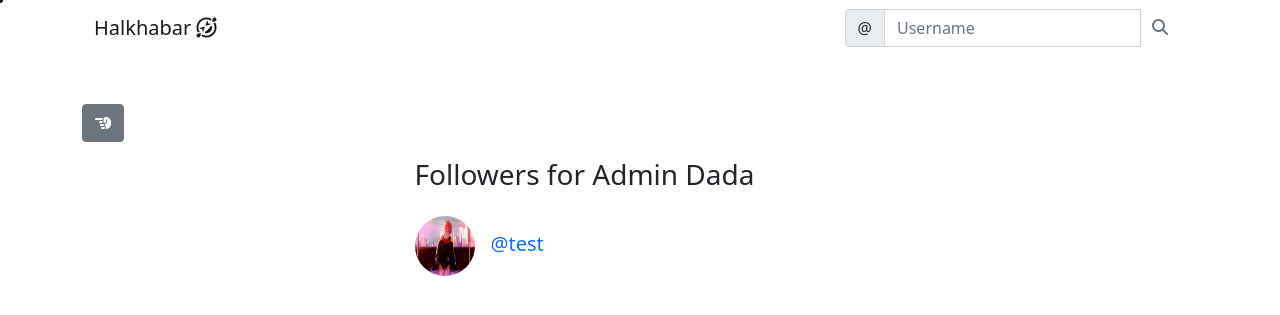
After one commit to AnuraghSarkar/Halkhabar, a Django app: page /social/profile/1/followers/ in a window 1280 px wide. The commit adds this page. Shown: the top 315 px of the page. Run offline with Django 3.2, Linux system fonts and the light colour scheme; data comes from the database, SQL or seed files in the repository; both versions use the stored data as it was after the commit; parts of the project's set-up code (start-up, migrations or seed data) failed here and were passed over; some libraries are stand-ins or nearby versions.

Commit message:
Display Followers Added

```diff
--- a/landing/templates/landing/navbar.html
+++ b/landing/templates/landing/navbar.html
@@ -59,7 +59,7 @@
           ></a>
           <ul class="dropdown-menu">
             <li>
-              <a href="{% url 'profile' user.profile.pk %}" class="dropdown-item">Profile</a>
+              <a href="{% url 'profile' request.user.profile.pk %}" class="dropdown-item">Profile</a>
             </li>
 
             <li>
--- /dev/null
+++ b/social/templates/social/followers_list.html
@@ -0,0 +1,32 @@
+{% extends 'landing/base.html' %}
+
+{% block content %}
+<div class="container">
+    <div class="row mt-5">
+        <div class="col-md-3 col-sm-6">
+            <a href="{% url 'profile' profile.pk %}" class="btn btn-secondary"><i class="fas fa-hand-point-left"></i>
+            </a>
+        </div>
+    </div>
+
+    <div class="row justify-content-center mt-3">
+    	<div class="col-md-5 col-sm-12">
+    		{% if profile.name %}
+    		<h3>Followers for {{ profile.name }}</h3>
+    		{% else %}
+    		<h3>Followers for @{{ profile.user.username }}</h3>
+    		{% endif %}
+    	</div>
+    </div>
+
+    {% for follower in followers %}
+    <div class="row justify-content-center">
+    	<div class="col-md-5 col-sm-12 position-relative my-3">
+    		<a href="{% url 'profile' follower.profile.pk %}" class="post-link"><img class="rounded-circle post-img" height="60" width="60" src="{{ follower.profile.picture.url }}" /></a>
+    		<a href="{% url 'profile' follower.profile.pk %}" class="post-link"><h5 class="mt-3">@{{ follower.username }}</h5></a>
+
+    	</div>
+    </div>
+    {% endfor %}
+</div>
+{% endblock content %}
--- a/social/templates/social/post_list.html
+++ b/social/templates/social/post_list.html
@@ -18,7 +18,7 @@
     </div>
   </div>
   {% for post in post_list %}
-  <div class="row justify-content-center mt-3">
+  <div class="row justify-content-center mt-3 mb-5">
     <div class="col-md-5 col-sm-12 border-bottom position-relative">
       <div>
         <a href="{% url 'profile' post.author.profile.pk %}">
--- a/social/urls.py
+++ b/social/urls.py
@@ -1,6 +1,6 @@
 from django.urls import path
 from django.urls.conf import include
-from .views import PostListView, PostDetailView, PostEditView, PostDeleteView, CommentDeleteView, ProfileView, ProfileEditView, AddFollower, RemoveFollower, AddDislike, AddLike, UserSearch
+from .views import PostListView, PostDetailView, PostEditView, PostDeleteView, CommentDeleteView, ProfileView, ProfileEditView, AddFollower, RemoveFollower, AddDislike, AddLike, UserSearch, ListFollowers
 
 urlpatterns = [
     path('', PostListView.as_view(), name='post_list'),
@@ -16,6 +16,7 @@ urlpatterns = [
     path('profile/edit/<int:pk>/',ProfileEditView.as_view(), name='profile_edit'),
     path('profile/<int:pk>/followers/add', AddFollower.as_view(), name='add_follower'),
     path('profile/<int:pk>/followers/remove', RemoveFollower.as_view(), name='remove_follower'),
-    path('search/', UserSearch.as_view(), name='profile_search')
+    path('search/', UserSearch.as_view(), name='profile_search'),
+    path("profile/<int:pk>/followers/", ListFollowers.as_view(), name="list_followers"),
 
 ]
--- a/social/views.py
+++ b/social/views.py
@@ -14,7 +14,7 @@ class PostListView(LoginRequiredMixin ,View):
     def get(self, request, *args, **kwargs):
         logged_in_user = request.user
         posts = Post.objects.filter(
-            author__profile__followers__in = [logged_in_user]
+            author__profile__followers__in=[logged_in_user.id]
         ).order_by('-created_on')
         form = PostForm()
         context = {
@@ -25,7 +25,10 @@ class PostListView(LoginRequiredMixin ,View):
         return render(request, 'social/post_list.html', context)
 
     def post(self, request, *args, **kwargs):
-        posts = Post.objects.all().order_by('-created_on')
+        logged_in_user = request.user
+        posts = Post.objects.filter(
+            author__profile__followers__in=[logged_in_user.id]
+        ).order_by('-created_on')
 
         form = PostForm(request.POST)
 
@@ -251,3 +254,14 @@ class UserSearch(View):
         }
 
         return render(request, 'social/search.html', context)
+
+class ListFollowers(View):
+    def get(self,request,pk,*args, **kwargs):
+        profile = UserProfile.objects.get(pk=pk)
+        followers = profile.followers.all()
+
+        context = {
+            'profile':profile,
+            'followers':followers,
+        }
+        return render(request, 'social/followers_list.html', context)
```
Also changed, not shown: social/templates/social/profile.html (+24 -10 lines), db.sqlite3.
